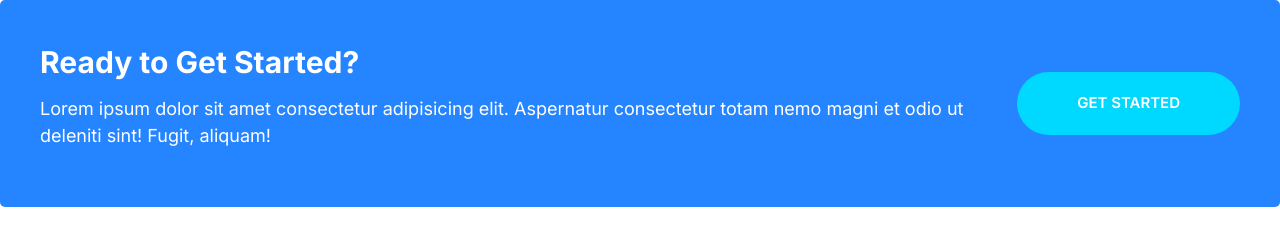
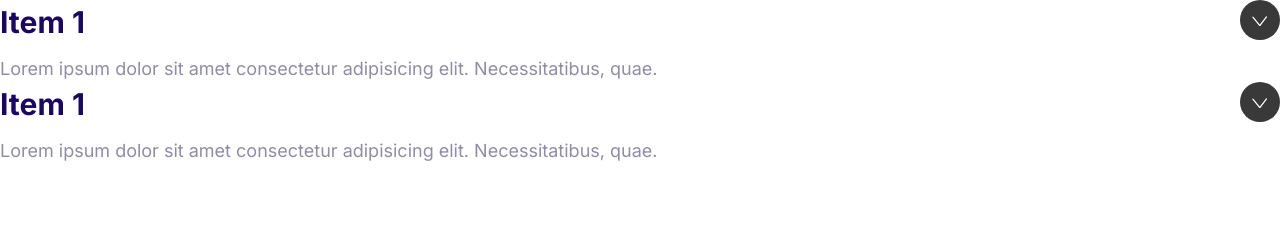
Before and after one commit to yoinspiration/mymoshify, a plain HTML site: page index.html in a window 1280 px wide. Drawn offline with Linux system fonts and the light colour scheme.

Commit message:
Build the collapsible component

```diff
--- a/css/styles.css
+++ b/css/styles.css
@@ -539,3 +539,36 @@ a {
     margin-left: 2rem;
   }
 }
+
+/* Collapsibles */
+.collapsible__header {
+  display: flex;
+  justify-content: space-between;
+}
+
+.collapsible__heading {
+  font-size: 3rem;
+  margin-top: 0;
+}
+
+.collapsible__chevron {
+  transform: rotate(-90deg);
+  transition: transform 0.3s;
+  cursor: pointer;
+}
+
+.collapsible__content {
+  max-height: 0;
+  opacity: 0;
+  overflow: hidden;
+  transition: all 0.3s;
+}
+
+.collapsible--expanded .collapsible__chevron {
+  transform: rotate(0);
+}
+
+.collapsible--expanded .collapsible__content {
+  max-height: 100vh;
+  opacity: 1;
+}
--- a/index.html
+++ b/index.html
@@ -13,18 +13,31 @@
     <link rel="stylesheet" href="css/styles.css" />
   </head>
   <body>
-    <div class="callout callout--primary">
-      <div class="grid grid--cols-2">
-        <div class="callout__content">
-          <h2 class="callout__heading">Ready to Get Started?</h2>
-          <p>
-            Lorem ipsum dolor sit amet consectetur adipisicing elit. Aspernatur
-            consectetur totam nemo magni et odio ut deleniti sint! Fugit,
-            aliquam!
-          </p>
-        </div>
-        <a href="#" class="btn btn--secondary btn--stretched">Get Started</a>
+    <div class="collapsible collapsible--expanded">
+      <header class="collapsible__header">
+        <h2 class="collapsible__heading">Item 1</h2>
+        <svg class="icon icon--white collapsible__chevron">
+          <use xlink:href="images/sprite.svg#chevron"></use>
+        </svg>
+      </header>
+      <div class="collapsible__content">
+        Lorem ipsum dolor sit amet consectetur adipisicing elit. Necessitatibus,
+        quae.
       </div>
     </div>
+    <div class="collapsible collapsible--expanded">
+      <header class="collapsible__header">
+        <h2 class="collapsible__heading">Item 1</h2>
+        <svg class="icon icon--white collapsible__chevron">
+          <use xlink:href="images/sprite.svg#chevron"></use>
+        </svg>
+      </header>
+      <div class="collapsible__content">
+        Lorem ipsum dolor sit amet consectetur adipisicing elit. Necessitatibus,
+        quae.
+      </div>
+    </div>
+
+    <script src="main.js"></script>
   </body>
 </html>
--- /dev/null
+++ b/main.js
@@ -0,0 +1,10 @@
+
+const collapsibles = document.querySelectorAll(".collapsible");
+
+collapsibles.forEach((collapsible) => {
+  const collapsibleChevron = collapsible.querySelector(".collapsible__chevron");
+
+  collapsibleChevron.addEventListener("click", function () {
+    collapsible.classList.toggle("collapsible--expanded");
+  });
+});
```
Also changed, not shown: components/collapsibles.html (added, +26 -0 lines), README.md, ReadmeImg/collapsibles.png (added).
